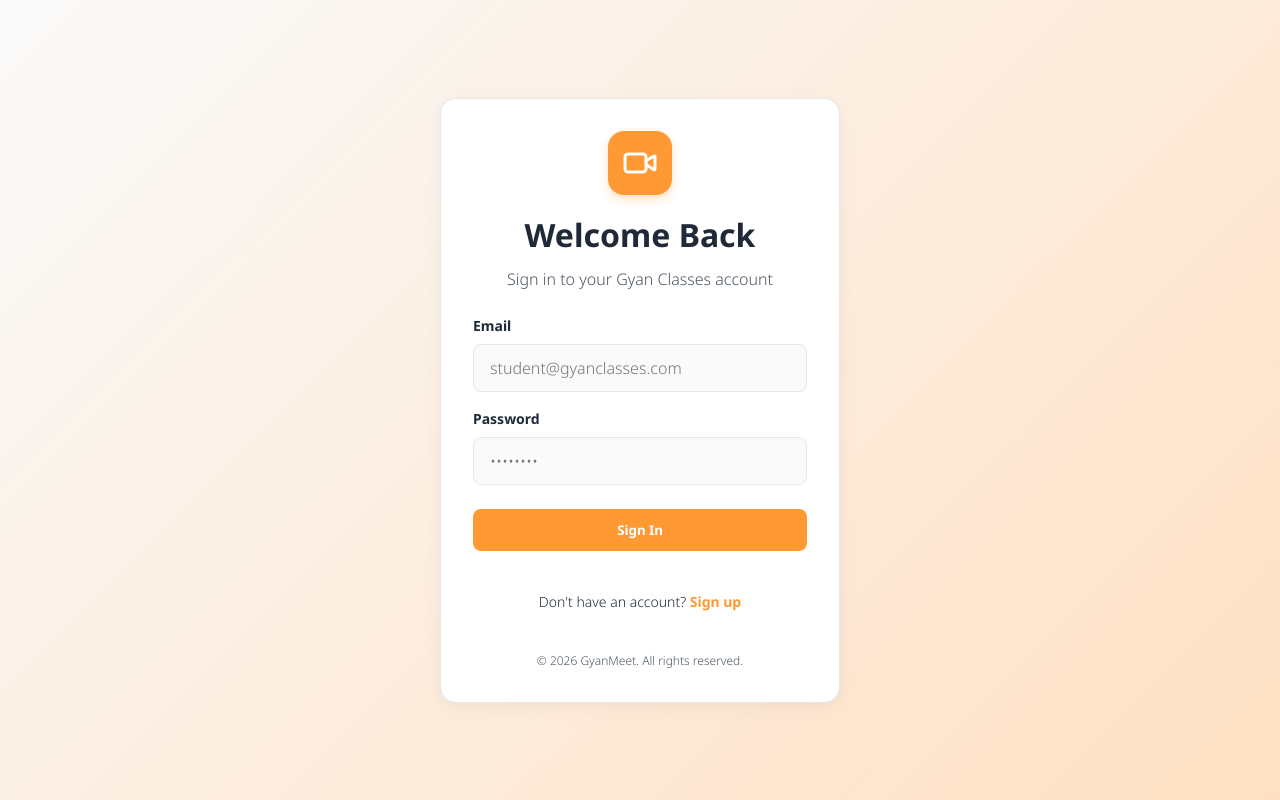
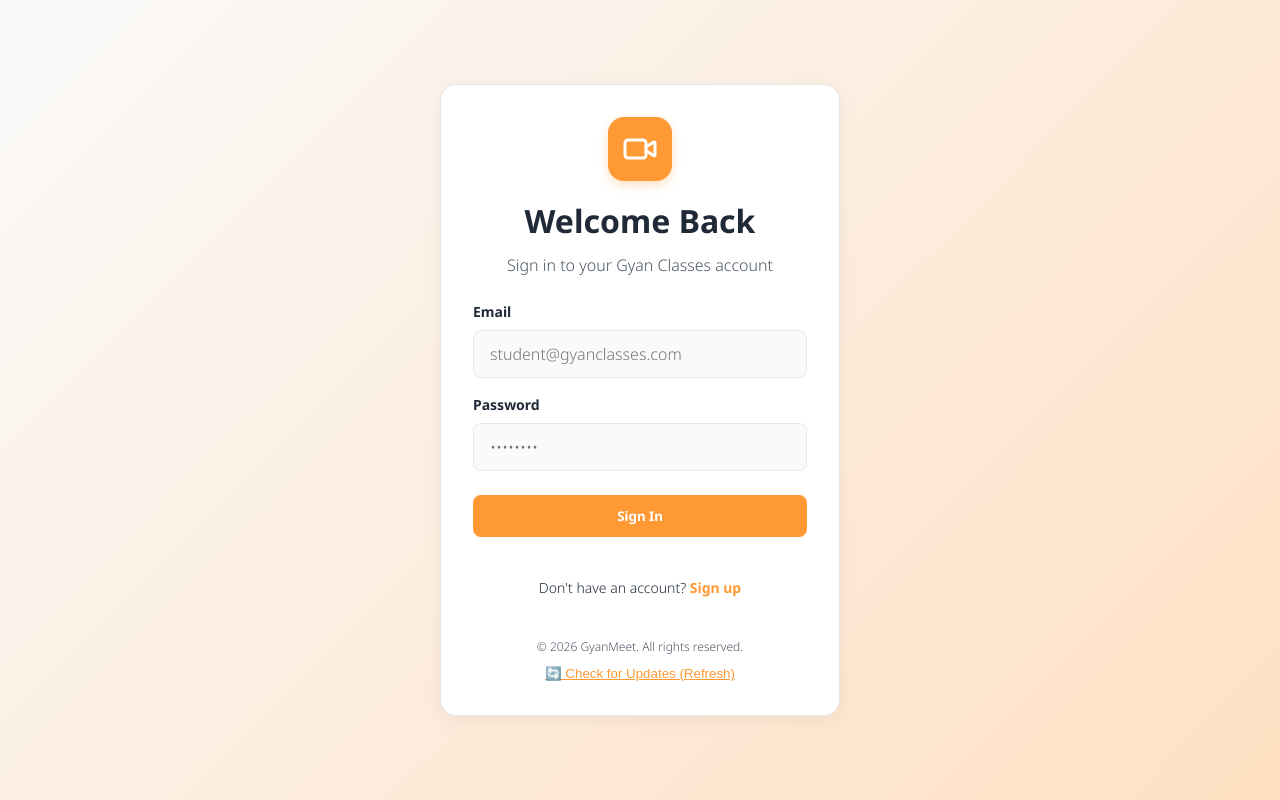
Before and after one commit to Progyan94/GyanMeetv2, a React (Vite) app in the folder frontend/: page /login in a window 1280 px wide. Built offline with nearby package versions, Linux system fonts and the light colour scheme; no server answers.

Commit message:
Feat: Add refresh button and global F5/Ctrl+R shortcuts for caching issues

```diff
--- a/frontend/src/App.tsx
+++ b/frontend/src/App.tsx
@@ -1,3 +1,4 @@
+import { useEffect } from 'react';
 import { BrowserRouter as Router, Routes, Route, Navigate } from 'react-router-dom';
 import Login from './pages/Login';
 import Signup from './pages/Signup';
@@ -7,6 +8,18 @@
 
 function App() {
   const [user, loading] = useAuthState(auth);
+
+  useEffect(() => {
+    const handleKeyDown = (e: KeyboardEvent) => {
+      // F5 or Ctrl+R to reload the window
+      if (e.key === 'F5' || (e.ctrlKey && e.key === 'r') || (e.metaKey && e.key === 'r')) {
+        e.preventDefault();
+        window.location.reload();
+      }
+    };
+    window.addEventListener('keydown', handleKeyDown);
+    return () => window.removeEventListener('keydown', handleKeyDown);
+  }, []);
 
   if (loading) {
     return <div style={{ display: 'flex', height: '100vh', justifyContent: 'center', alignItems: 'center', color: 'var(--primary-saffron)' }}>Loading...</div>;
--- a/frontend/src/components/AuthLayout.tsx
+++ b/frontend/src/components/AuthLayout.tsx
@@ -14,6 +14,12 @@
         {children}
         <div className="auth-footer">
           <p>&copy; {new Date().getFullYear()} GyanMeet. All rights reserved.</p>
+          <button
+            onClick={() => window.location.reload()}
+            style={{ marginTop: '10px', background: 'none', border: 'none', color: 'var(--primary-saffron)', cursor: 'pointer', textDecoration: 'underline' }}
+          >
+            🔄 Check for Updates (Refresh)
+          </button>
         </div>
       </div>
     </div>
```
